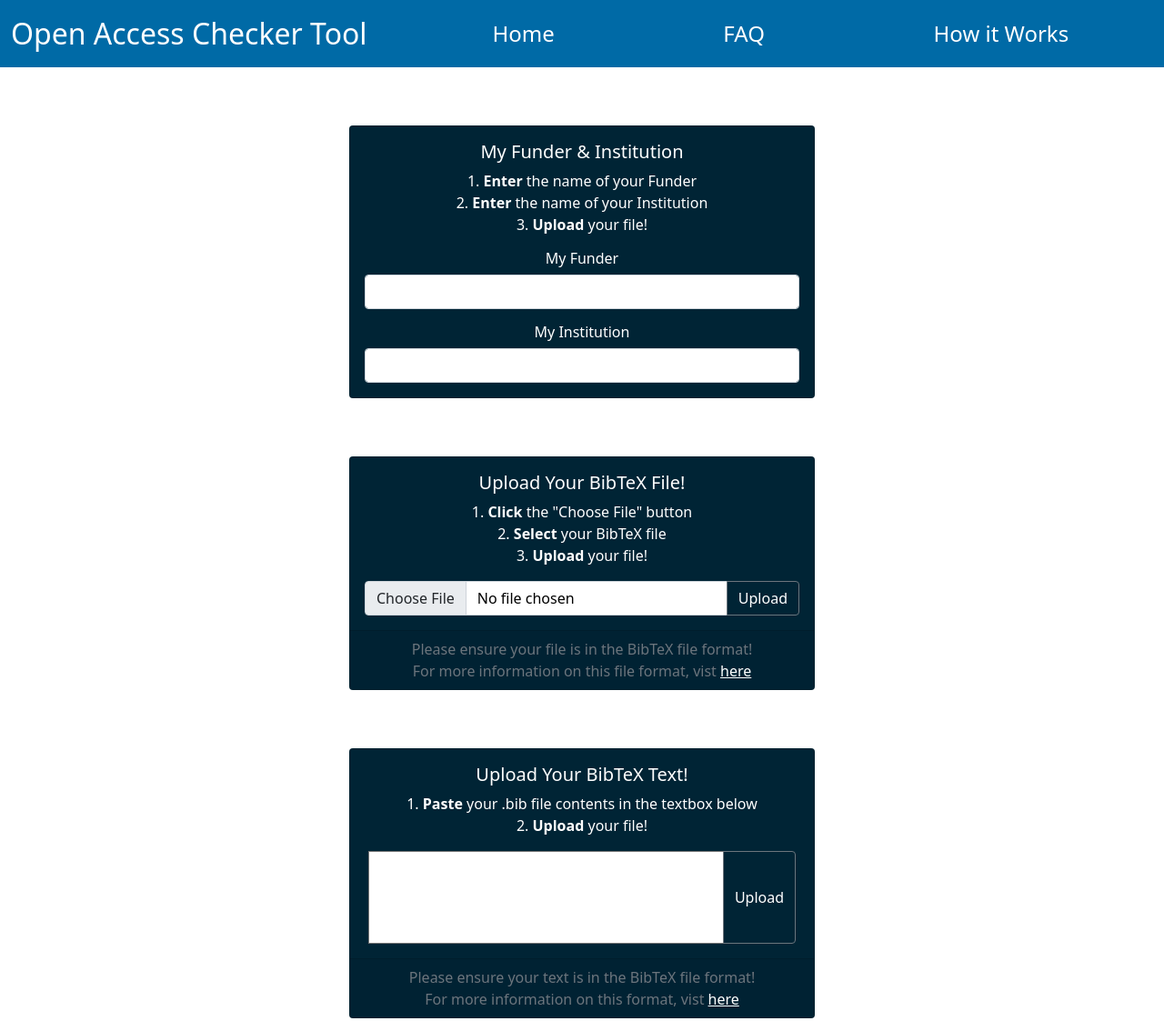
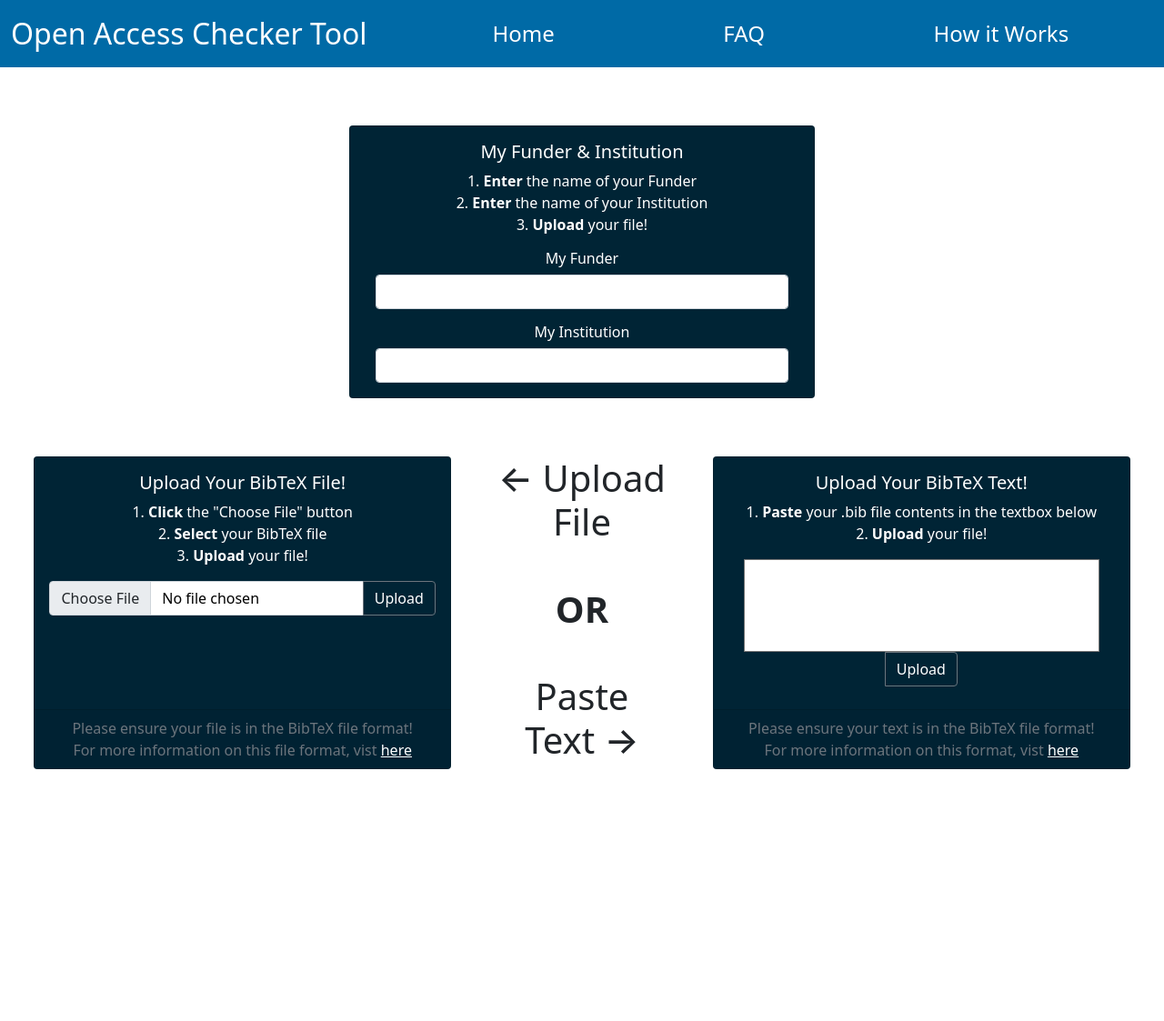
Before and after one commit to folafifo/Group8OAC, a website: page public/home.html in a window 1280 px wide. Shown: the whole page at 91% size. After the commit the page ends 846 px from the top, so only its background shows below. Drawn offline with Linux system fonts and the light colour scheme.

Commit message:
aligned the cards correctly on the home page

```diff
--- a/public/home.css
+++ b/public/home.css
@@ -40,6 +40,19 @@ div.container-fluid a.navbar-brand {
   color: white;
 }
 
+div.col-5 .card {
+  min-width: 40%;
+  max-width: 90%;
+  min-height: 100%;
+  margin: auto;
+}
+
+div.col-2 {
+  justify-content: center;
+  text-align: center;
+  margin: auto;
+}
+
 div ul.navbar-nav {
   width: 100%;
   justify-content: flex-end;
--- a/public/home.html
+++ b/public/home.html
@@ -36,8 +36,9 @@
         </div>
     </nav>
     <!-- End of nav bar -->
-
+    <div class="container-fluid">
     <!-- Card 3: Funder upload -->
+    <div class="row">
     <div class="card text-center">
       <div class="card-body">
         <h5 class="card-title">My Funder & Institution</h5>
@@ -57,8 +58,11 @@
 
       </div>
     </div>
+    </div>
 
     <!-- Card 1: BibTeX file upload -->
+    <div class="row">
+    <div class="col-5">
     <div class="card text-center">
       <div class="card-body">
         <h5 class="card-title">Upload Your BibTeX File!</h5>
@@ -74,8 +78,15 @@
         For more information on this file format, vist <a href="http://www.bibtex.org/">here</a>
       </div>
     </div>
+    </div>
+
+    <!-- OR -->
+    <div class="col-2">
+      <h1>&#8592 Upload File<br><br><b>OR</b><br><br>Paste Text &#8594</h1>
+    </div>
 
     <!-- Card 2: BibTeX formatted text upload -->
+    <div class="col-5">
     <div class="card text-center">
       <div class="card-body">
         <h5 class="card-title">Upload Your BibTeX Text!</h5>
@@ -90,11 +101,13 @@
         For more information on this format, vist <a href="http://www.bibtex.org/">here</a>
       </div>
     </div>
+    </div>
+    </div>
     <!-- Card 2: BibTeX formatted text upload - end -->
-
+  </div>
     <script src="./dependencies/bootstrap-5.0.0-beta2-dist/js/bootstrap.min.js"></script>
     <script src="./home.js"></script>
-  </div>
+
 
 </body>
 
```
